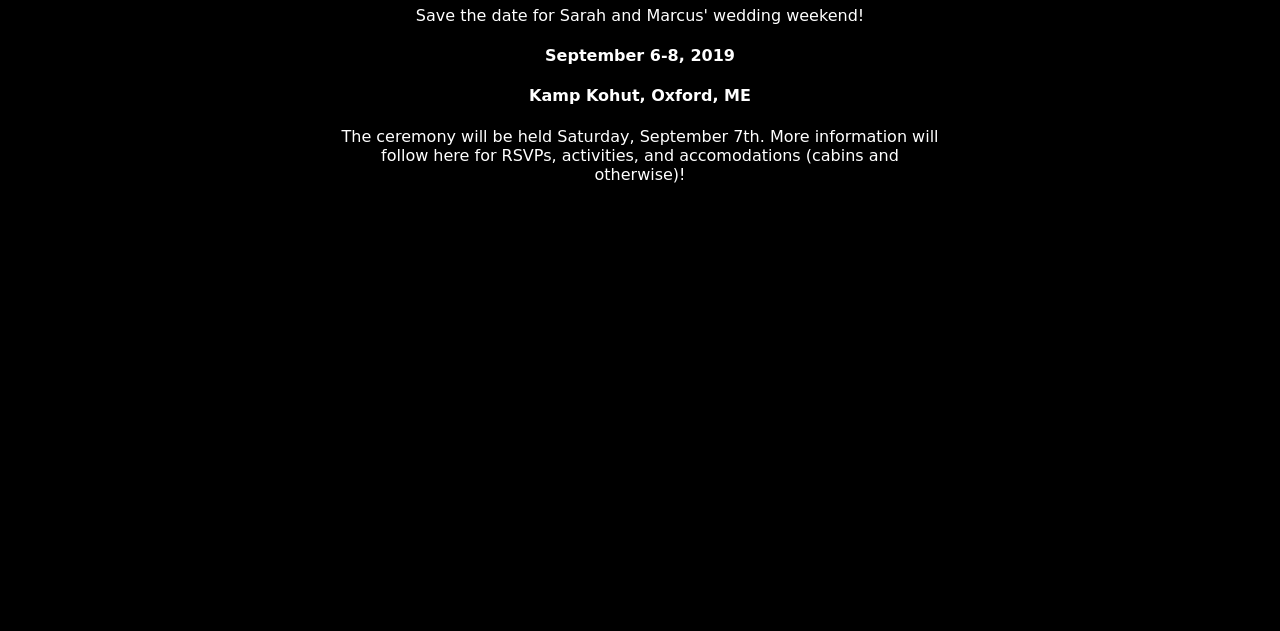
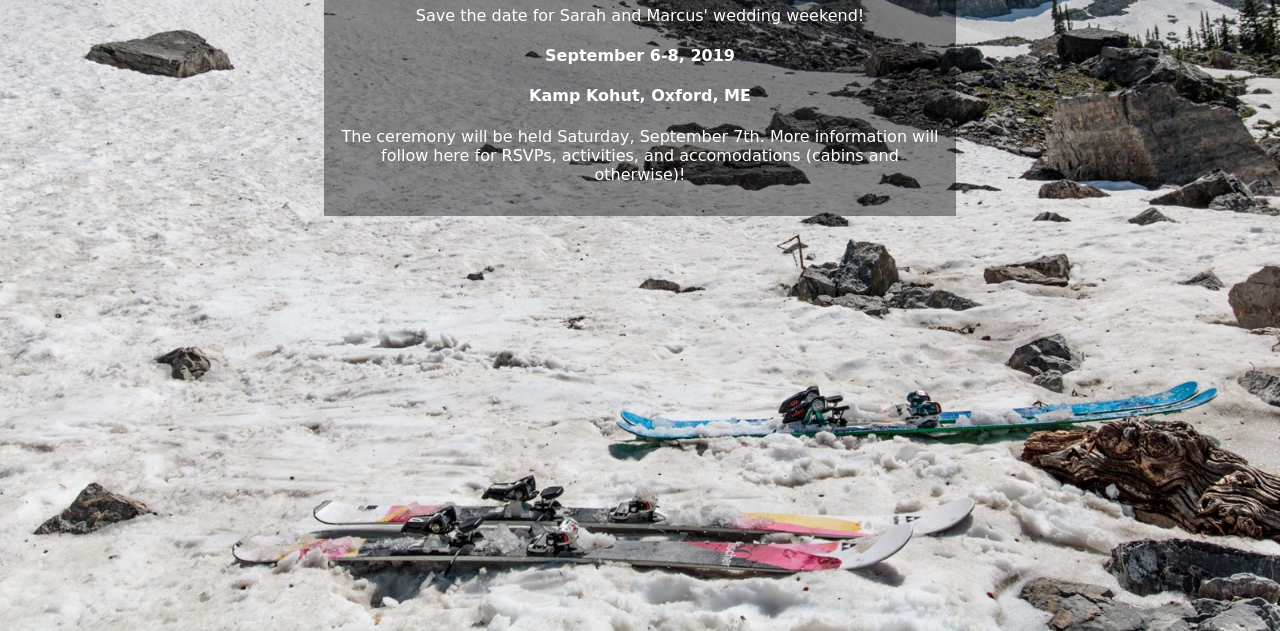
Before and after one commit to SarahBennedsen/kamp, a website: page public/index.html in a window 1280 px wide. Shown: the part 169-800 px from the top of the page. Drawn offline with Linux system fonts and the light colour scheme; a web font is replaced by a local one.

Commit message:
min not mini

```diff
--- a/public/index.html
+++ b/public/index.html
@@ -5,7 +5,7 @@
 <link href="https://fonts.googleapis.com/css?family=Marmelad|Nixie+One|Poiret+One" rel="stylesheet">
 <style type="text/css">
 	body {
-		background: url(./minibg.jpg);
+		background: url(./minbg.jpg);
 	    background-attachment: fixed;
 	    background-repeat: no-repeat;
 	    background-color: black;
```
